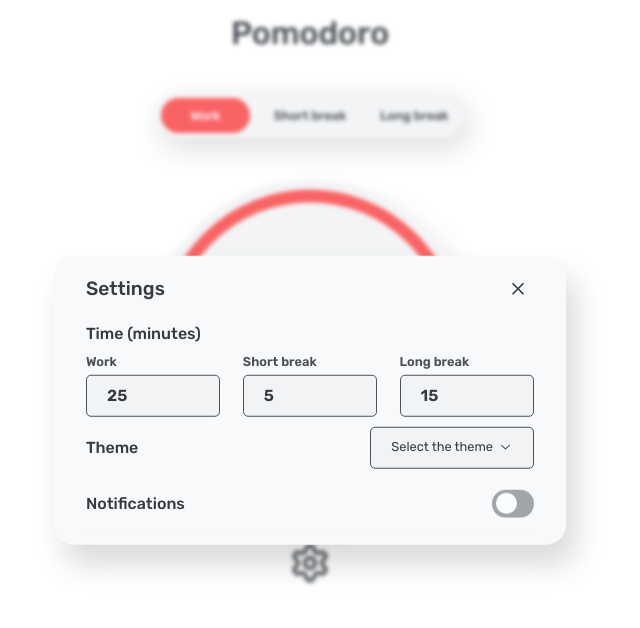
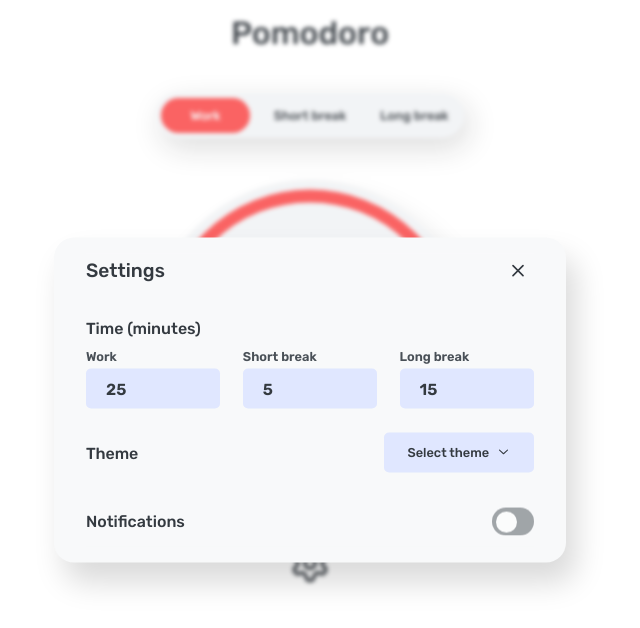
Before and after one commit to verasls/pomodoro, a Next.js app: page / in a window 1280 px wide. Both pictures are taken after a click on the button 640 px from the left and 563 px from the top of the page. Shown: the top 628 px of the page, without its empty margins (330-970 px from the left). Built offline with nearby package versions, Linux system fonts and the light colour scheme.

Commit message:
Improve the overal settings modal window styling

```diff
--- a/app/GlobalStyles.tsx
+++ b/app/GlobalStyles.tsx
@@ -9,6 +9,7 @@
       --bg-color: #fff;
       --text-color: #343a40;
       --primary-color: #f1f3f5;
+      --secondary-color: #e0e7ff;
       --accent-color: #fa5252;
       --white: #f8f9fa;
       --gray: #495057;
--- a/app/components/SettingsModal.tsx
+++ b/app/components/SettingsModal.tsx
@@ -9,7 +9,7 @@
   width: 28rem;
   display: flex;
   flex-direction: column;
-  gap: 0.4rem;
+  gap: 1.2rem;
 
   & div {
     display: flex;
--- a/app/components/SettingsTheme.tsx
+++ b/app/components/SettingsTheme.tsx
@@ -1,6 +1,8 @@
+import React from "react";
 import styled from "styled-components";
 import * as Select from "@radix-ui/react-select";
 import {
+  CheckIcon,
   ChevronDownIcon,
   DesktopIcon,
   MoonIcon,
@@ -19,30 +21,35 @@
   border-radius: 5px;
   padding: 20px;
   font-size: 0.8rem;
+  font-weight: 500;
   line-height: 1;
-  height: 35px;
-  gap: 5px;
-  background-color: var(--primary-color);
-  border: 1px solid var(--gray);
+  height: 36px;
+  width: 150px;
+  gap: 0.4rem;
+  background-color: var(--secondary-color);
+  border: none;
+
+  & div {
+    gap: 0.4rem;
+  }
 `;
 
 const SelectContent = styled(Select.Content)`
   overflow: hidden;
-  background-color: white;
-  border-radius: 6px;
-  box-shadow:
-    0px 10px 38px -10px rgba(22, 23, 24, 0.35),
-    0px 10px 20px -15px rgba(22, 23, 24, 0.2);
+  background-color: var(--secondary-color);
+  box-shadow: var(--shadow-small);
+  border-radius: 5px;
 `;
 
 const SelectViewport = styled(Select.Viewport)`
   padding: 5px;
 `;
 
-const SelectItem = styled(Select.Item)`
+const StyledSelectItem = styled(Select.Item)`
   font-size: 13px;
+  font-weight: 400;
+  color: var(--text-color);
   line-height: 1;
-  color: var(--violet-11);
   border-radius: 3px;
   display: flex;
   align-items: center;
@@ -50,6 +57,27 @@
   padding: 0 35px 0 25px;
   position: relative;
   user-select: none;
+
+  & div {
+    display: flex;
+    gap: 0.4rem;
+    align-items: center;
+    justify-content: center;
+  }
+
+  &[data-highlighted] {
+    background-color: var(--accent-color);
+    color: var(--white);
+  }
+`;
+
+const SelectItemIndicator = styled(Select.ItemIndicator)`
+  position: absolute;
+  left: 0;
+  width: 25px;
+  display: inline-flex;
+  align-items: center;
+  justify-content: center;
 `;
 
 export default function SettingsTheme() {
@@ -59,37 +87,31 @@
 
       <Select.Root>
         <SelectTrigger>
-          <Select.Value placeholder="Select the theme" />
+          <Select.Value placeholder="Select theme" />
           <Select.Icon>
             <ChevronDownIcon />
           </Select.Icon>
         </SelectTrigger>
 
         <Select.Portal>
-          <SelectContent>
+          <SelectContent position="popper" sideOffset={5}>
             <SelectViewport>
               <SelectItem value="default">
-                <Select.ItemText>
                 <div>
                   <DesktopIcon /> OS Default
                 </div>
-                </Select.ItemText>
               </SelectItem>
 
               <SelectItem value="light">
-                <Select.ItemText>
                 <div>
                   <SunIcon /> Light
                 </div>
-                </Select.ItemText>
               </SelectItem>
 
               <SelectItem value="dark">
-                <Select.ItemText>
                 <div>
                   <MoonIcon /> Dark
                 </div>
-                </Select.ItemText>
               </SelectItem>
             </SelectViewport>
           </SelectContent>
@@ -98,3 +120,24 @@
     </StyledSettingsTheme>
   );
 }
+
+type SelectItemProps = {
+  children: React.ReactNode;
+  value: string;
+  [key: string]: any;
+};
+
+const SelectItem = React.forwardRef<HTMLDivElement, SelectItemProps>(
+  ({ children, ...props }, forwardedRef) => {
+    return (
+      <StyledSelectItem {...props} ref={forwardedRef}>
+        <Select.ItemText>{children}</Select.ItemText>
+        <SelectItemIndicator>
+          <CheckIcon />
+        </SelectItemIndicator>
+      </StyledSelectItem>
+    );
+  }
+);
+
+SelectItem.displayName = "SelectItem";
--- a/app/components/SettingsTime.tsx
+++ b/app/components/SettingsTime.tsx
@@ -33,7 +33,7 @@
   }
 
   & input {
-    background-color: var(--primary-color);
+    background-color: var(--secondary-color);
     color: var(--text-color);
     height: 36px;
     width: -webkit-fill-available;
@@ -41,7 +41,7 @@
     padding-right: 5px;
     border-radius: 5px;
     font-weight: 600;
-    border: 1px solid var(--gray);
+    border: none;
   }
 `;
 
```
Lines whose indentation alone changed are shown as unchanged.
